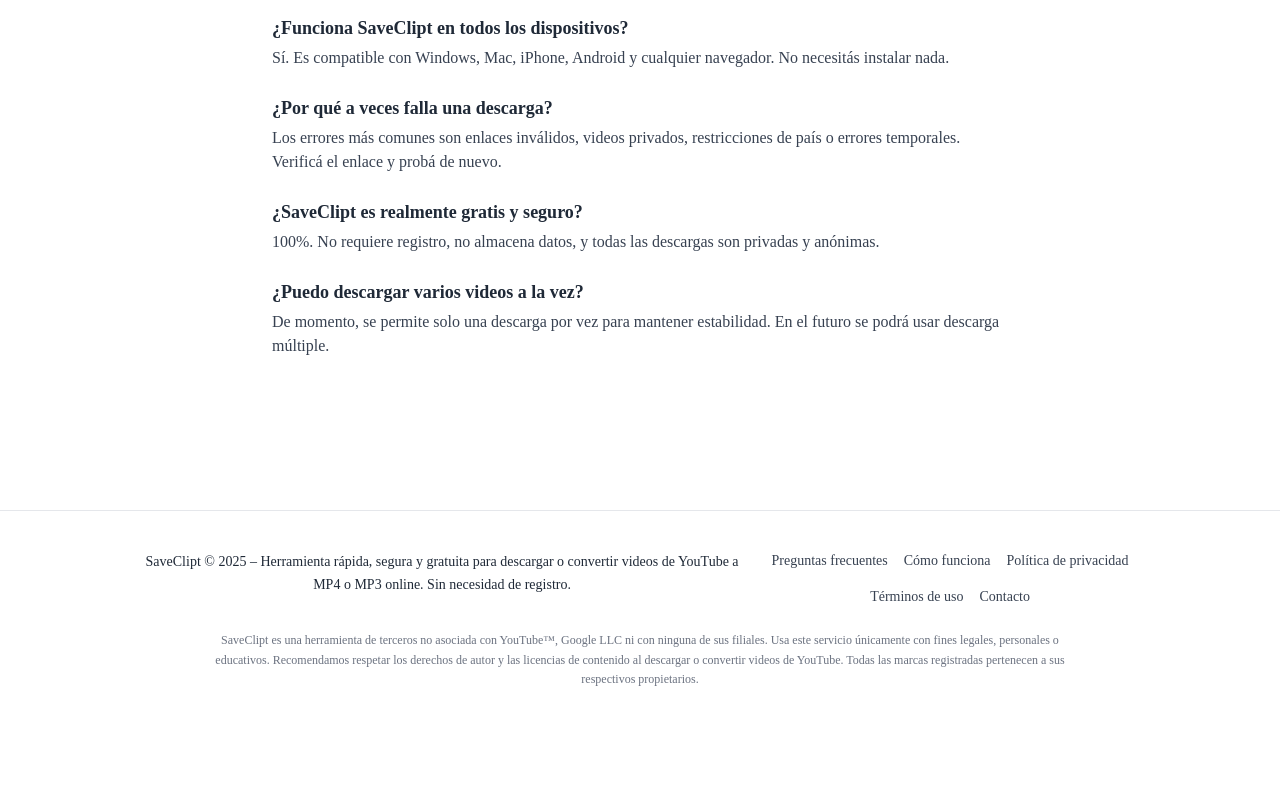
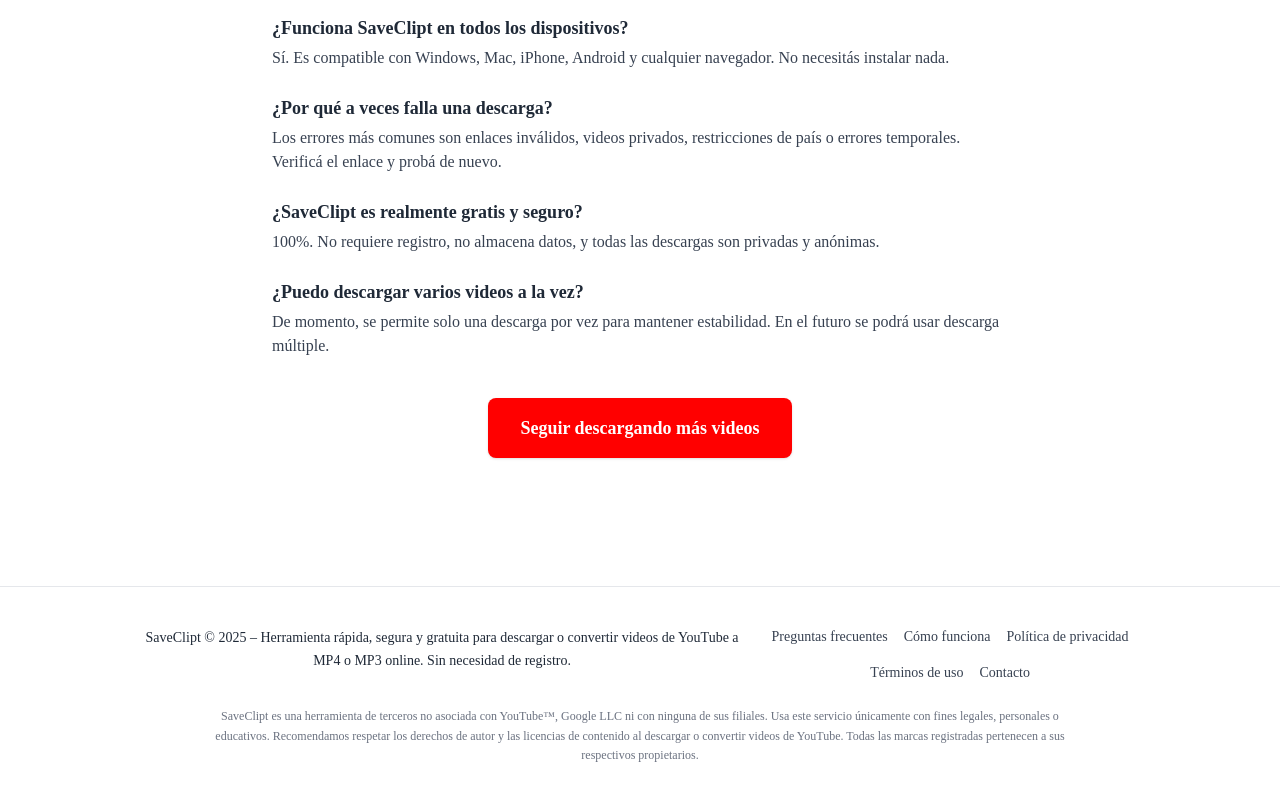
Before and after one commit to perrolo2025/Vegueta, a Next.js app: page /es/faq in a window 1280 px wide. Shown: the part 535-1335 px from the top of the page. Before the commit the page ends 1265 px from the top, so only its background shows below. Built offline with nearby package versions, Linux system fonts and the light colour scheme.

Commit message:
tag google

```diff
--- a/app/en/faq/page.js
+++ b/app/en/faq/page.js
@@ -155,6 +155,17 @@
         type="application/ld+json"
         dangerouslySetInnerHTML={{ __html: JSON.stringify(faqSchema) }}
       />
+      <div className="mt-10 flex justify-center">
+  <a
+    href="https://saveclipt.com/en"
+    className="inline-block px-8 py-4 text-white text-lg font-semibold rounded-lg shadow hover:opacity-90 transition"
+    style={{ backgroundColor: '#ff0000' }} // Rojo del logo SaveClipt
+  >
+    Keep Downloading More Videos
+  </a>
+</div>
+
+
     </main>
   )
 }
--- a/app/en/guide/page.js
+++ b/app/en/guide/page.js
@@ -74,6 +74,17 @@
       <p className="mt-4 text-gray-600 text-sm">
         Looking for a <strong>trusted YouTube converter</strong>? This is your go-to tool. Simple, safe, and reliable.
       </p>
+      <div className="mt-10 flex justify-center">
+  <a
+    href="https://saveclipt.com/en"
+    className="inline-block px-8 py-4 text-white text-lg font-semibold rounded-lg shadow hover:opacity-90 transition"
+    style={{ backgroundColor: '#ff0000' }} // Rojo del logo SaveClipt
+  >
+    Keep Downloading More Videos
+  </a>
+</div>
+
+
     </main>
   )
 }
--- a/app/es/faq/page.js
+++ b/app/es/faq/page.js
@@ -153,6 +153,18 @@
         type="application/ld+json"
         dangerouslySetInnerHTML={{ __html: JSON.stringify(faqSchema) }}
       />
+
+      <div className="mt-10 flex justify-center">
+  <a
+    href="https://saveclipt.com/es"
+    className="inline-block px-8 py-4 text-white text-lg font-semibold rounded-lg shadow hover:opacity-90 transition"
+    style={{ backgroundColor: '#ff0000' }} // Rojo del logo SaveClipt
+  >
+    Seguir descargando más videos
+  </a>
+</div>
+
+
     </main>
   )
 }
--- a/app/es/guia/page.js
+++ b/app/es/guia/page.js
@@ -79,6 +79,18 @@
         Si buscás un <strong>convertidor de YouTube confiable</strong>, esta es la herramienta
         ideal. Simple, intuitiva y segura.
       </p>
+
+      <div className="mt-10 flex justify-center">
+  <a
+    href="https://saveclipt.com/es"
+    className="inline-block px-8 py-4 text-white text-lg font-semibold rounded-lg shadow hover:opacity-90 transition"
+    style={{ backgroundColor: '#ff0000' }} // Rojo del logo SaveClipt
+  >
+    Seguir descargando más videos
+  </a>
+</div>
+
+
     </main>
   )
 }
```
